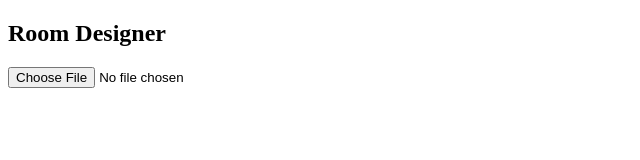
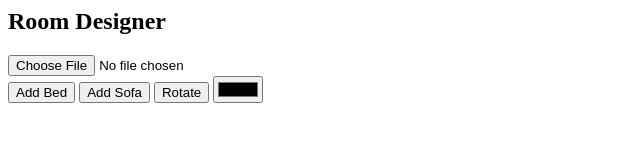
Before and after one commit to rashmi1329/room-designer, a plain HTML site: page index.html in a window 1280 px wide. Shown: the whole page, without its empty margins (0-640 px from the left). Drawn offline with Linux system fonts and the light colour scheme.

Commit message:
Update index.html

```diff
--- a/index.html
+++ b/index.html
@@ -1,19 +1,14 @@
-<!DOCTYPE html>
-<html>
-<head>
-  <title>Room Designer</title>
-  <link rel="stylesheet" href="style.css">
-</head>
-<body>
-
 <h2>Room Designer</h2>
 
 <input type="file" id="upload">
 
-<br><br>
+<div id="controls">
+  <button onclick="addFurniture('bed')">Add Bed</button>
+  <button onclick="addFurniture('sofa')">Add Sofa</button>
+  <button onclick="rotateSelected()">Rotate</button>
+  <input type="color" id="wallColor">
+</div>
+
+<br>
 
 <canvas id="canvas" width="800" height="500"></canvas>
-
-<script src="script.js"></script>
-</body>
-</html>
```
